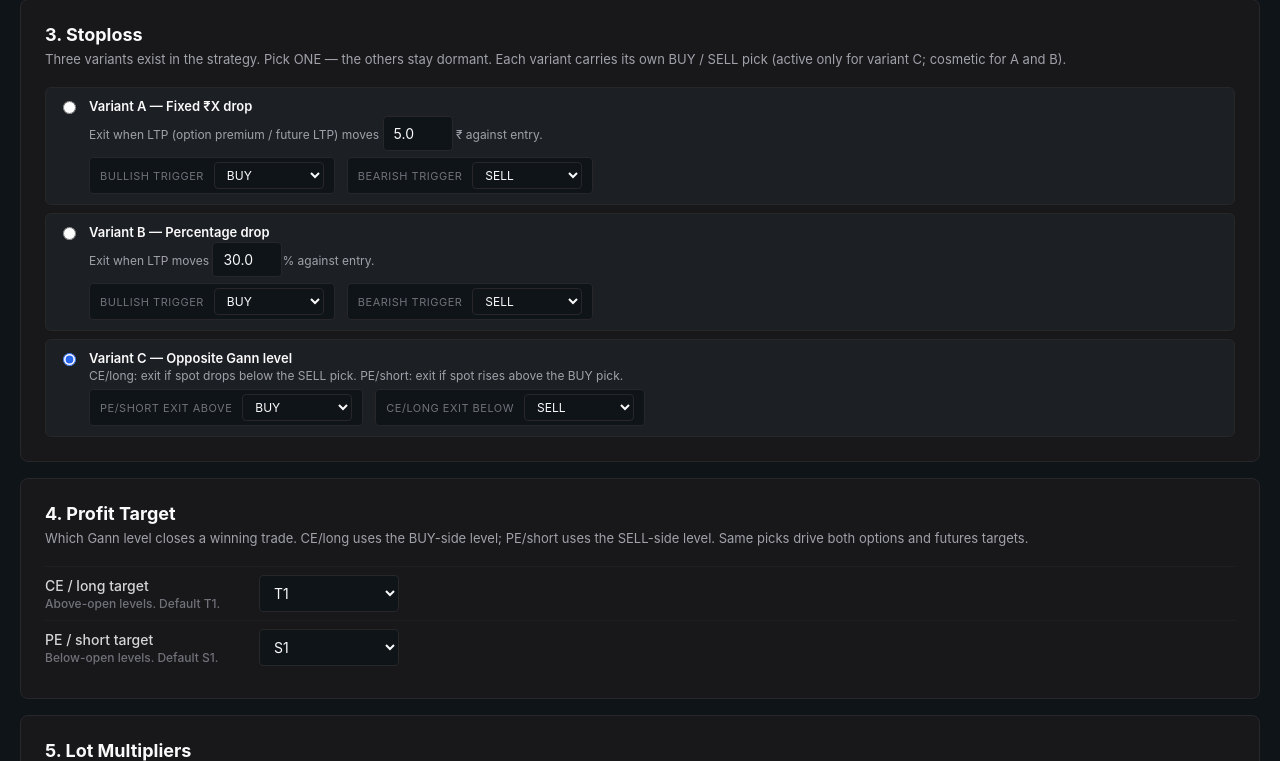
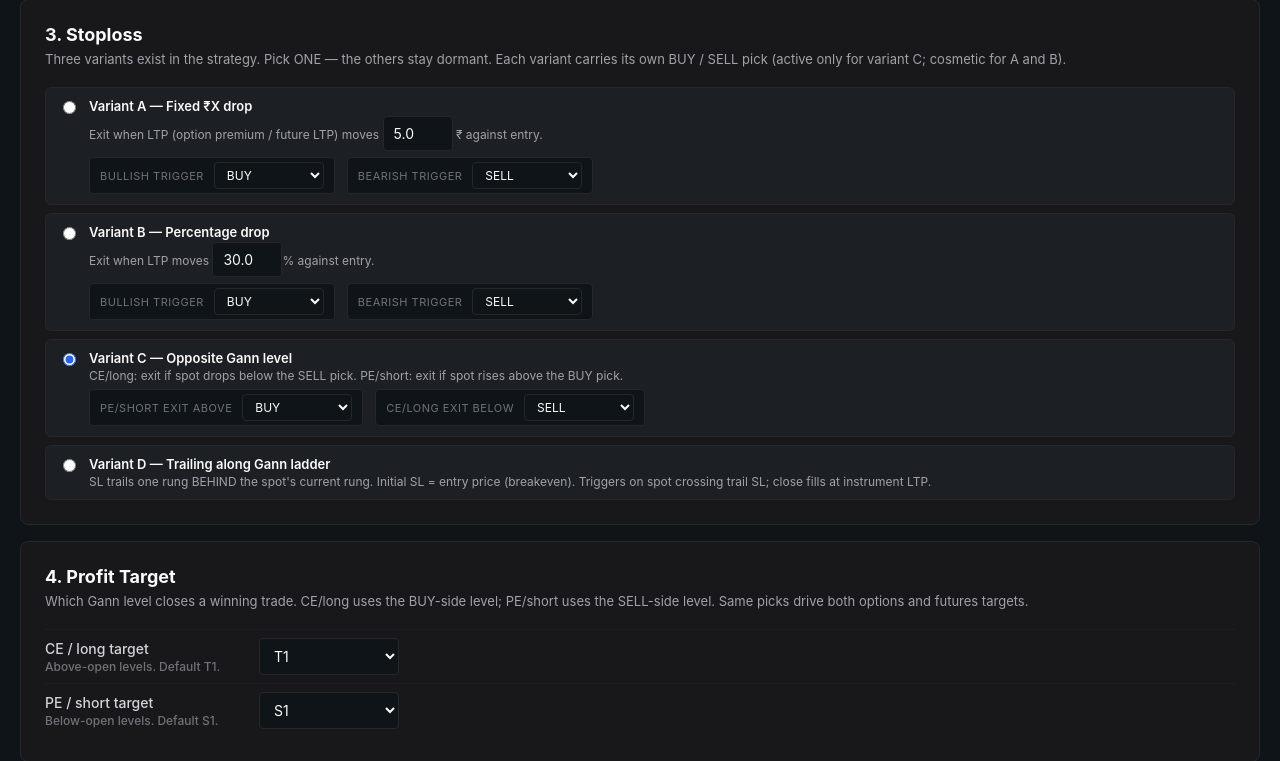
Before and after one commit to mathankj/kotak-dashboard, a Flask app: page /config in a window 1280 px wide. Shown: the part 1014-1775 px from the top of the page. Run offline with Flask 3, Linux system fonts and the light colour scheme.

Commit message:
feat(config-ui): add D radio for trailing stoploss
Co-Authored-By: Claude Opus 4.6 <noreply@anthropic.com>

```diff
--- a/frontend/templates/config.html
+++ b/frontend/templates/config.html
@@ -303,6 +303,16 @@
       </span>
     </label>
 
+    <label>
+      <input type="radio" name="stoploss.active" value="D" {% if cfg.stoploss.active=='D' %}checked{% endif %}>
+      <span style="flex:1">
+        <span class="name">Variant D — Trailing along Gann ladder</span>
+        <span class="desc">SL trails one rung BEHIND the spot's current rung.
+          Initial SL = entry price (breakeven). Triggers on spot crossing
+          trail SL; close fills at instrument LTP.</span>
+      </span>
+    </label>
+
   </div>
 </div>
 
```
